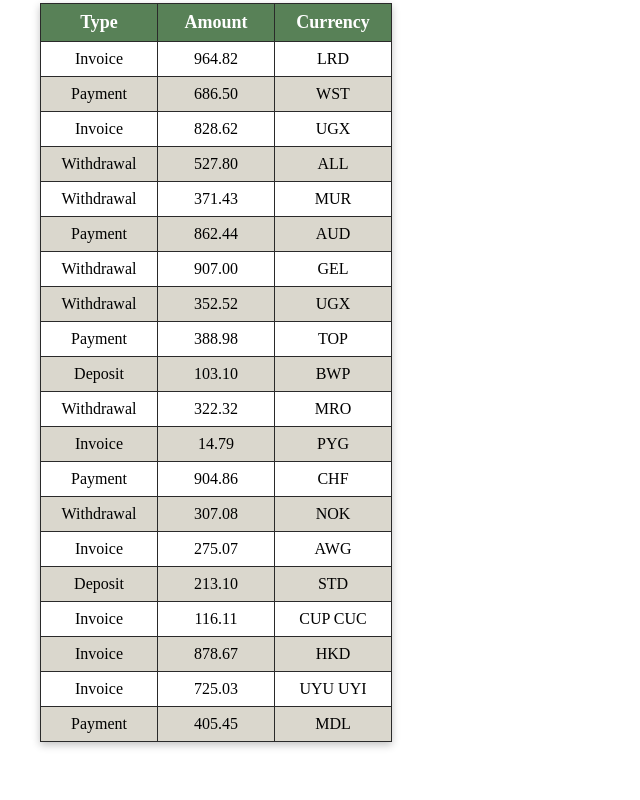
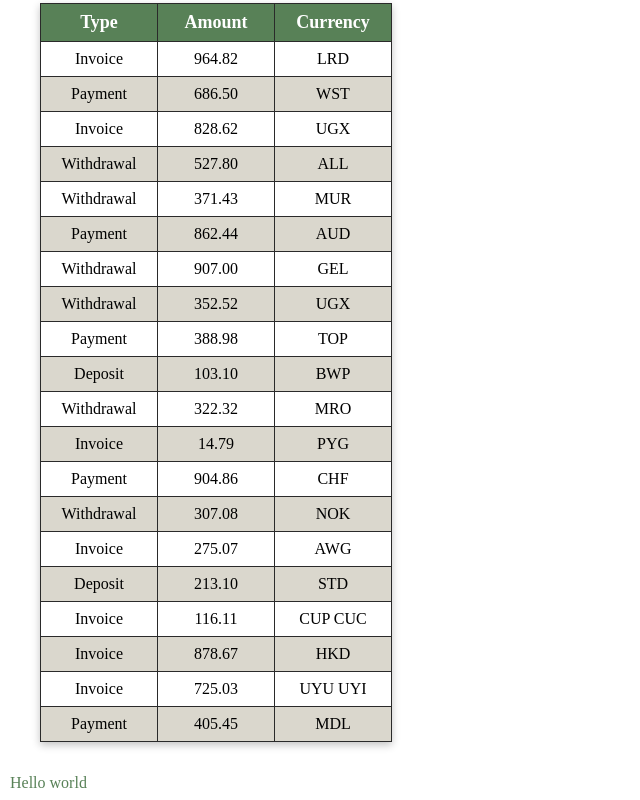
Before and after one commit to alexey-br/goit-react-hw-01-components, a React (Create React App) app: page / in a window 1280 px wide. Shown: the part 957-1757 px from the top of the page, without its empty margins (0-640 px from the left). Before the commit the page ends 1731 px from the top, so only its background shows below. Built offline with nearby package versions, Linux system fonts and the light colour scheme.

Commit message:
добавлен компонент Box

```diff
--- a/package.json
+++ b/package.json
@@ -13,6 +13,7 @@
     "react": "^18.1.0",
     "react-dom": "^18.1.0",
     "react-scripts": "5.0.1",
+    "styled-system": "^5.1.5",
     "web-vitals": "^2.1.3"
   },
   "scripts": {
--- a/src/components/App.jsx
+++ b/src/components/App.jsx
@@ -6,6 +6,8 @@ import userData from '../data/user.json';
 import data from '../data/data.json';
 import friends from '../data/friends.json';
 import transactions from '../data/transactions.json';
+
+import {Box} from './Box/Box'
 
 export const App = () => {
   return (
@@ -21,6 +23,7 @@ export const App = () => {
       <Statistics stats={data} />
       <FriendList friends={friends} />
       <TransactionHistory items={transactions} />
+      <Box color='accent' m={'2px'}>Hello world</Box>
     </div>
   );
 };
--- /dev/null
+++ b/src/components/Box/Box.jsx
@@ -0,0 +1,7 @@
+import styled from "@emotion/styled";
+import { space, color } from 'styled-system';
+
+export const Box = styled.div`
+    ${space}
+    ${color}
+`
--- a/src/components/FriendList/FriendList.jsx
+++ b/src/components/FriendList/FriendList.jsx
@@ -1,5 +1,5 @@
 import PropTypes from 'prop-types';
-import FriendListItem from './FriendListItem';
+import FriendListItem from '../FriendListItem/FriendListItem';
 import { FriendListWrapper } from './FriendList.styled';
 
 export default function FriendList({ friends }) {
```
Also changed, not shown: src/components/FriendListItem/FriendListItem.jsx (renamed from src/components/FriendList/FriendListItem.jsx), src/components/FriendListItem/FriendListItem.styled.jsx (renamed from src/components/FriendList/FriendListItem.styled.jsx), 1 other file (tests, documents, lock files or other folders).
